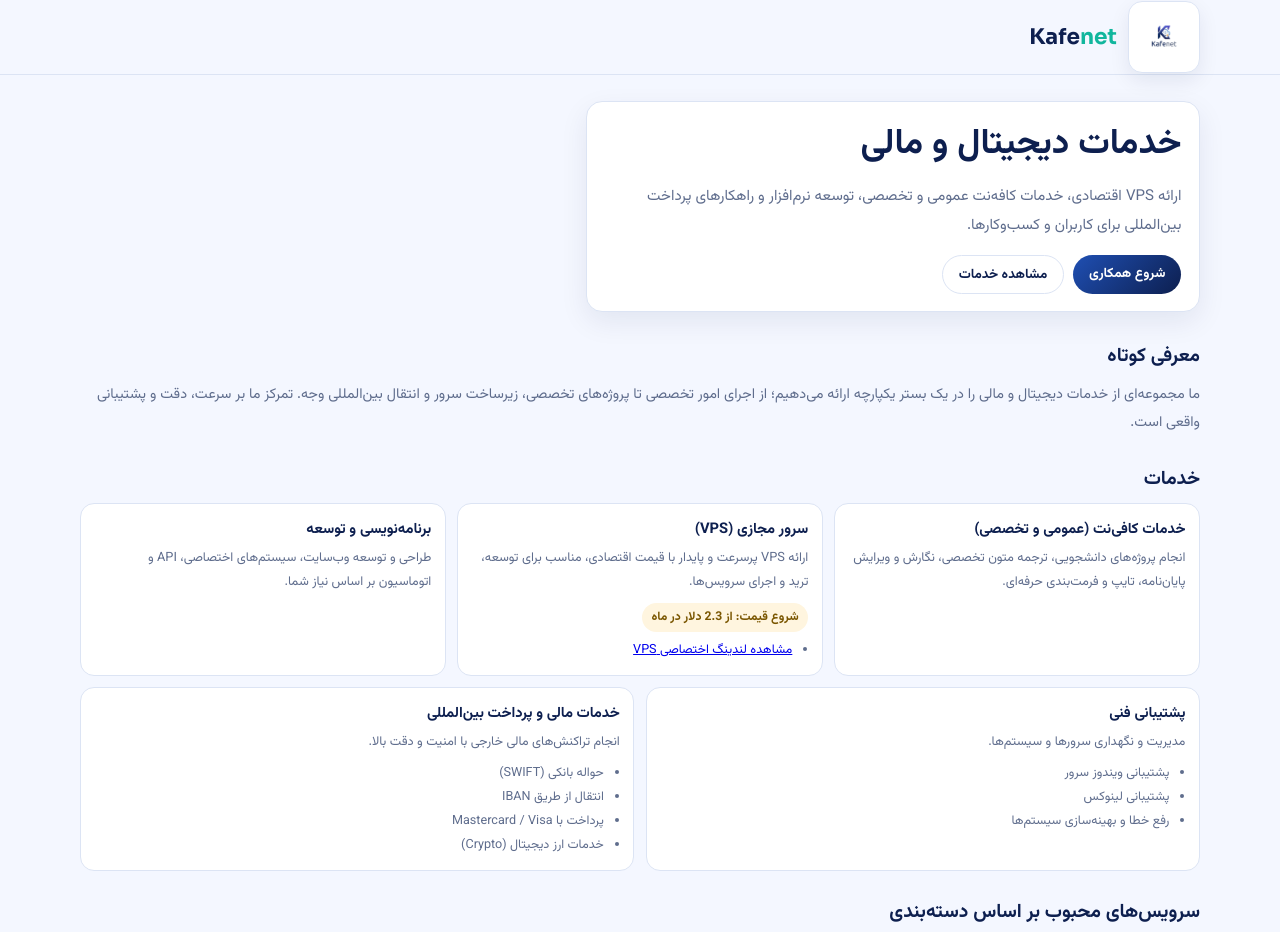
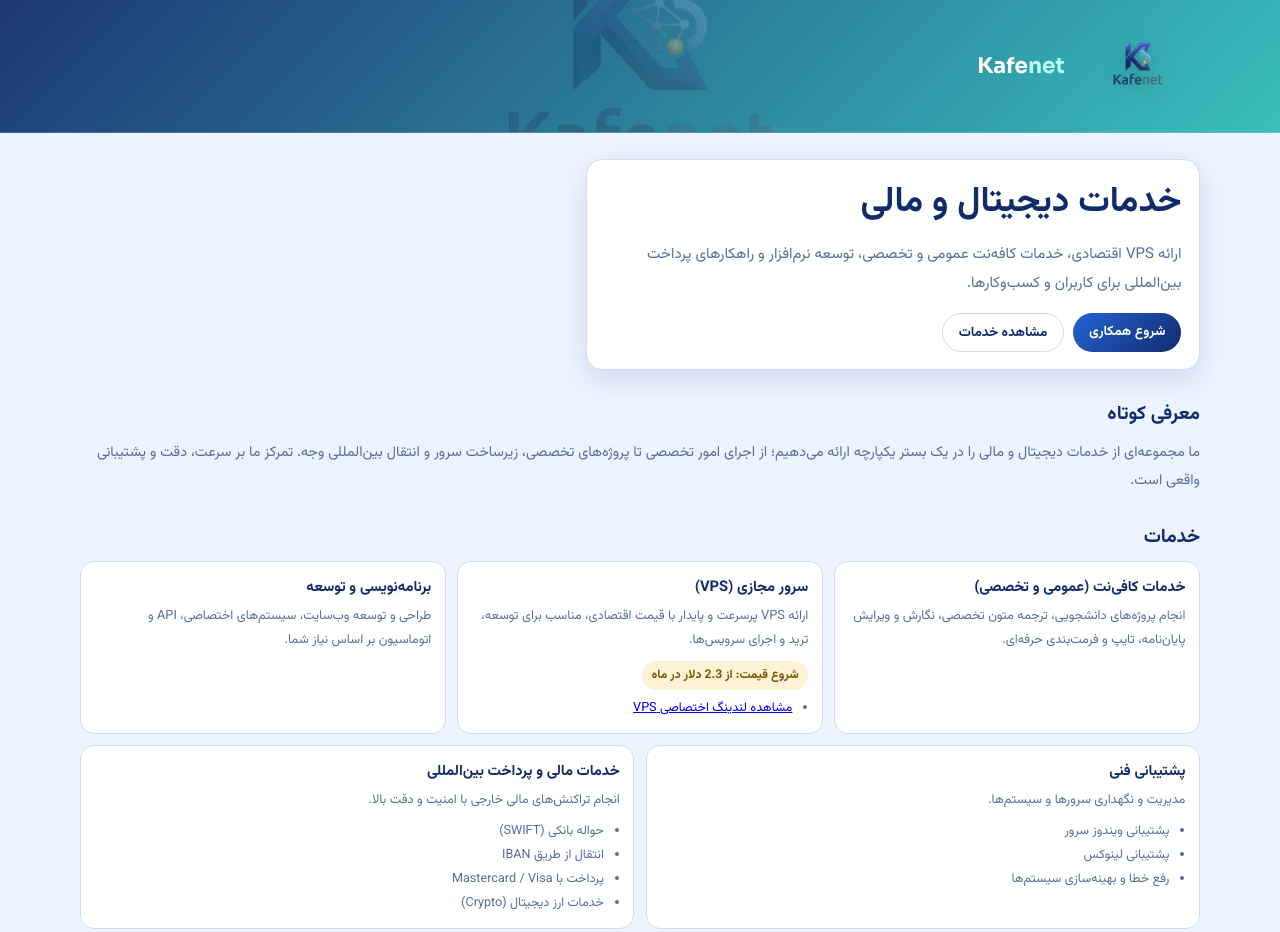
Before and after one commit to Kusarok/kafenet, a plain HTML site: page index.html in a window 1280 px wide. Shown: the top 932 px of the page. Drawn offline with Linux system fonts and the light colour scheme.

Commit message:
Enlarge header logo and align site palette to brand colors

```diff
--- a/index.html
+++ b/index.html
@@ -7,14 +7,15 @@
   <link rel="preconnect" href="https://fonts.googleapis.com" />
   <link href="https://fonts.googleapis.com/css2?family=Vazirmatn:wght@300;400;500;700&family=Sora:wght@500;700&display=swap" rel="stylesheet" />
   <style>
-    :root{--navy:#0d1f4f;--blue:#1f4fb3;--teal:#11b69d;--bg:#f4f7ff;--surface:#fff;--text:#1d2235;--muted:#5f6d8d;--line:#dce4f4;--ok:#e9fff7;--warn:#fff5df;--radius:16px;--shadow:0 10px 28px rgba(11,29,82,.08)}
+    :root{--navy:#102b6b;--blue:#2563d8;--teal:#16b5b0;--bg:#edf3ff;--surface:#ffffff;--text:#1a2753;--muted:#5a6d9a;--line:#cfdbf6;--ok:#e9fbf7;--warn:#fff2d6;--radius:16px;--shadow:0 10px 28px rgba(16,43,107,.12)}
     *{box-sizing:border-box;margin:0;padding:0} body{font-family:'Vazirmatn',sans-serif;background:var(--bg);color:var(--text)}
     .container{width:min(1120px,94%);margin-inline:auto}
-    .header{position:sticky;top:0;z-index:40;background:rgba(244,247,255,.95);backdrop-filter:blur(8px);border-bottom:1px solid var(--line)}
-    .header-inner{min-height:74px;display:flex;align-items:center;justify-content:space-between}
-    .brand{display:flex;align-items:center;gap:.7rem;text-decoration:none;color:var(--navy);font-family:'Sora',sans-serif;font-weight:700}
-    .brand-mark{display:inline-flex;align-items:center;justify-content:center;width:clamp(46px,7vw,72px);height:clamp(46px,7vw,72px);padding:.25rem;border-radius:14px;background:#fff;border:1px solid var(--line);box-shadow:0 8px 20px rgba(13,31,79,.08)}
-    .brand img{width:100%;height:100%;object-fit:contain}.brand span{color:var(--teal)}
+    .header{position:sticky;top:0;z-index:40;background:linear-gradient(135deg,rgba(16,43,107,.94),rgba(22,181,176,.84));backdrop-filter:blur(8px);border-bottom:1px solid rgba(255,255,255,.2);overflow:hidden}
+    .header::before{content:"";position:absolute;inset:0;background:url('logo.png') center/clamp(280px,52vw,700px) no-repeat;opacity:.3;pointer-events:none}
+    .header-inner{min-height:132px;display:flex;align-items:center;justify-content:space-between}
+    .brand{display:flex;align-items:center;gap:.7rem;text-decoration:none;color:#fff;font-family:'Sora',sans-serif;font-weight:700;position:relative;z-index:1}
+    .brand-mark{display:inline-flex;align-items:center;justify-content:center;width:clamp(76px,11vw,124px);height:clamp(76px,11vw,124px)}
+    .brand img{width:100%;height:100%;object-fit:contain;filter:drop-shadow(0 6px 10px rgba(0,0,0,.18))}.brand span{color:#b9fff7}
     .brand-title{font-size:clamp(1.05rem,2vw,1.35rem);line-height:1.1}
     .hero{padding:1.6rem 0 1rem}.hero-grid{display:grid;grid-template-columns:1.25fr 1fr;gap:.9rem}
     .panel{background:var(--surface);border:1px solid var(--line);border-radius:var(--radius);box-shadow:var(--shadow);padding:1.1rem}
```
